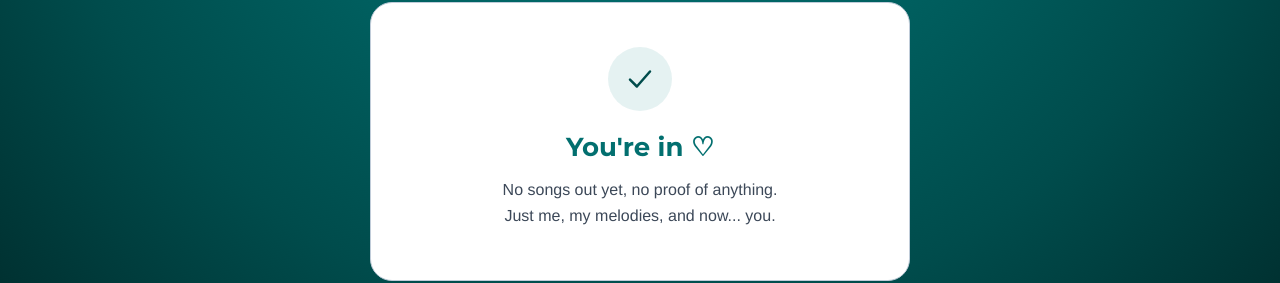
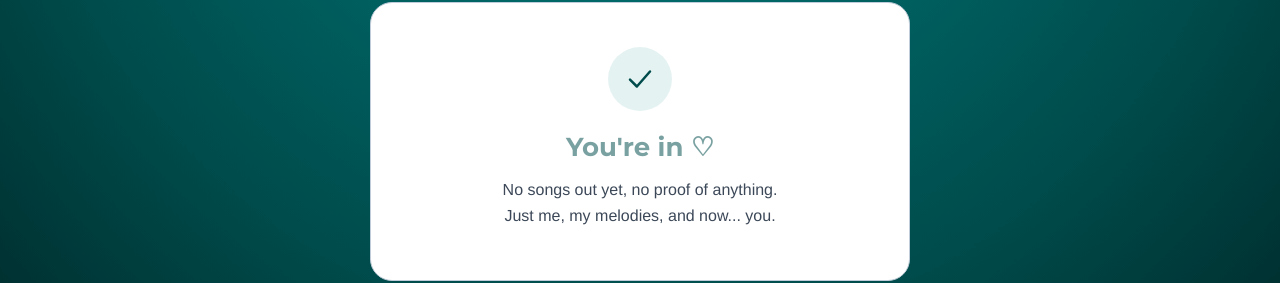
Before and after one commit to lovebeatslogic/avaorbe, a plain HTML site: page thank-you.html in a window 1280 px wide. Shown: the part 287-570 px from the top of the page. Drawn offline with Linux system fonts and the light colour scheme.

Commit message:
Update thank-you.html

```diff
--- a/thank-you.html
+++ b/thank-you.html
@@ -15,7 +15,7 @@
     --card-bg: #ffffff;
     --card-border: #C0CCD9;
     --heading: #ffffff;
-    --subhead: #026F6F;
+    --subhead: #7aa1a1;
     --body-text: #3C4858;
   }
 
```
